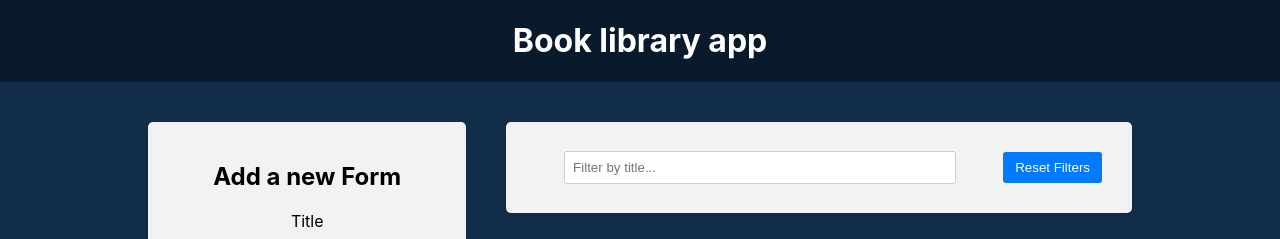
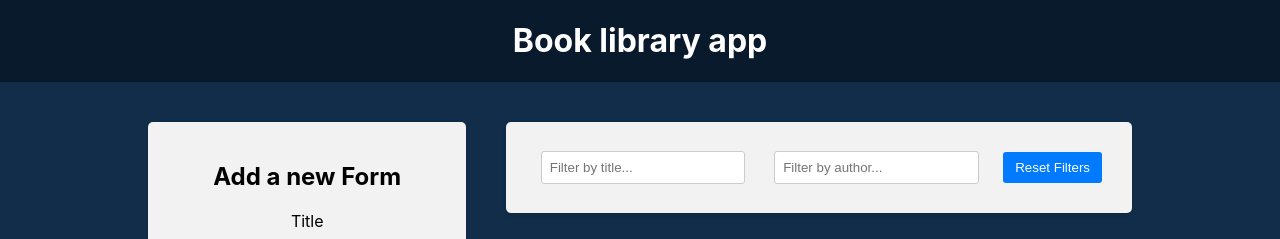
Before and after one commit to daniilkiselev97/my-redux-react, a React (Create React App) app in the folder frontend/: page / in a window 1280 px wide. Shown: the top 239 px of the page. Built offline with nearby package versions, Linux system fonts and the light colour scheme.

Commit message:
Filter by author

```diff
--- a/frontend/src/components/BookList/BookList.js
+++ b/frontend/src/components/BookList/BookList.js
@@ -2,10 +2,11 @@ import { useSelector, useDispatch } from 'react-redux';
 import { deleteBook, toggleFavorite } from '../../redux/books/actionCreators';
 import { BsBookmarkStarFill, BsBookmarkStar } from 'react-icons/bs';
 import './BookList.css';
-import { selectTitleFilter } from '../../redux/slices/filterSlice';
+import { selectTitleFilter ,selectAuthorFilter} from '../../redux/slices/filterSlice';
 const BookList = () => {
     const books = useSelector((state) => state.books);
     const titleFilter = useSelector(selectTitleFilter);
+    const authorFilter = useSelector(selectAuthorFilter);
     const dispatch = useDispatch();
     const handleDeleteBook = (id) => {
         dispatch(deleteBook(id));
@@ -13,9 +14,13 @@ const BookList = () => {
     const handleToggleFavorite = (id) => {
         dispatch(toggleFavorite(id));
     };
-    const filteredBooks = books.filter((book) => {
+    let filteredBooks = books.filter((book) => {
         return book.title.toLowerCase().includes(titleFilter.toLowerCase());
     });
+    filteredBooks = filteredBooks.filter((book)=>{
+        return book.author.toLowerCase().includes(authorFilter.toLowerCase());
+
+    })
 
     return (
         <div className="app-block book-list">
--- a/frontend/src/components/Filter/Filter.js
+++ b/frontend/src/components/Filter/Filter.js
@@ -4,12 +4,18 @@ import {
     resetFilters,
     selectTitleFilter,
     setTitleFilter,
+    setAuthorFilter,
+    selectAuthorFilter,
 } from '../../redux/slices/filterSlice';
 const Filter = () => {
     const dispatch = useDispatch();
     const titleFilter = useSelector(selectTitleFilter);
+    const authorFilter = useSelector(selectAuthorFilter);
     const handleTitleFilterChange = (e) => {
         dispatch(setTitleFilter(e.target.value));
+    };
+    const handleAuthorFilterChange = (e) => {
+        dispatch(setAuthorFilter(e.target.value));
     };
     const handleResetFilters = () => {
         dispatch(resetFilters());
@@ -25,7 +31,17 @@ const Filter = () => {
                         placeholder="Filter by title..."
                     ></input>
                 </div>
-                <button type='button' onClick={handleResetFilters}>Reset Filters</button>
+                <div className="filter-group">
+                    <input
+                        onChange={handleAuthorFilterChange}
+                        type="text"
+                        value={authorFilter}
+                        placeholder="Filter by author..."
+                    ></input>
+                </div>
+                <button type="button" onClick={handleResetFilters}>
+                    Reset Filters
+                </button>
             </div>
         </div>
     );
--- a/frontend/src/redux/slices/filterSlice.js
+++ b/frontend/src/redux/slices/filterSlice.js
@@ -1,6 +1,7 @@
 import { createSlice } from '@reduxjs/toolkit';
 const initialState = {
     title: '',
+    author: '',
 };
 const filterSlice = createSlice({
     name: 'filter',
@@ -15,11 +16,16 @@ const filterSlice = createSlice({
             //     title: action.payload,
             // };
         },
+        setAuthorFilter: (state, action) => {
+            state.author = action.payload;
+        },
         resetFilters: (state) => {
             return initialState;
         },
     },
 });
-export const { setTitleFilter, resetFilters } = filterSlice.actions;
+export const { setTitleFilter, resetFilters, setAuthorFilter } =
+    filterSlice.actions;
 export const selectTitleFilter = (state) => state.filter.title;
+export const selectAuthorFilter = (state) => state.filter.author;
 export default filterSlice.reducer;
```
